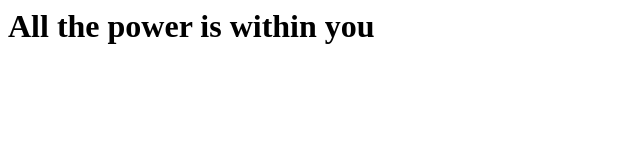
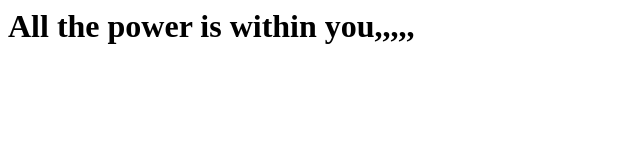
Before and after one commit to revathiramamurthy/firstgitrepo, a plain HTML site: page index.html in a window 1280 px wide. Shown: the full height of the page, 0-640 px from the left. Drawn offline with Linux system fonts and the light colour scheme.

Commit message:
Completed

```diff
--- a/index.html
+++ b/index.html
@@ -1 +1 @@
-<html><h1>All the power is within you</h1></html>
+<html><h1>All the power is within you,,,,,</h1></html>
```
